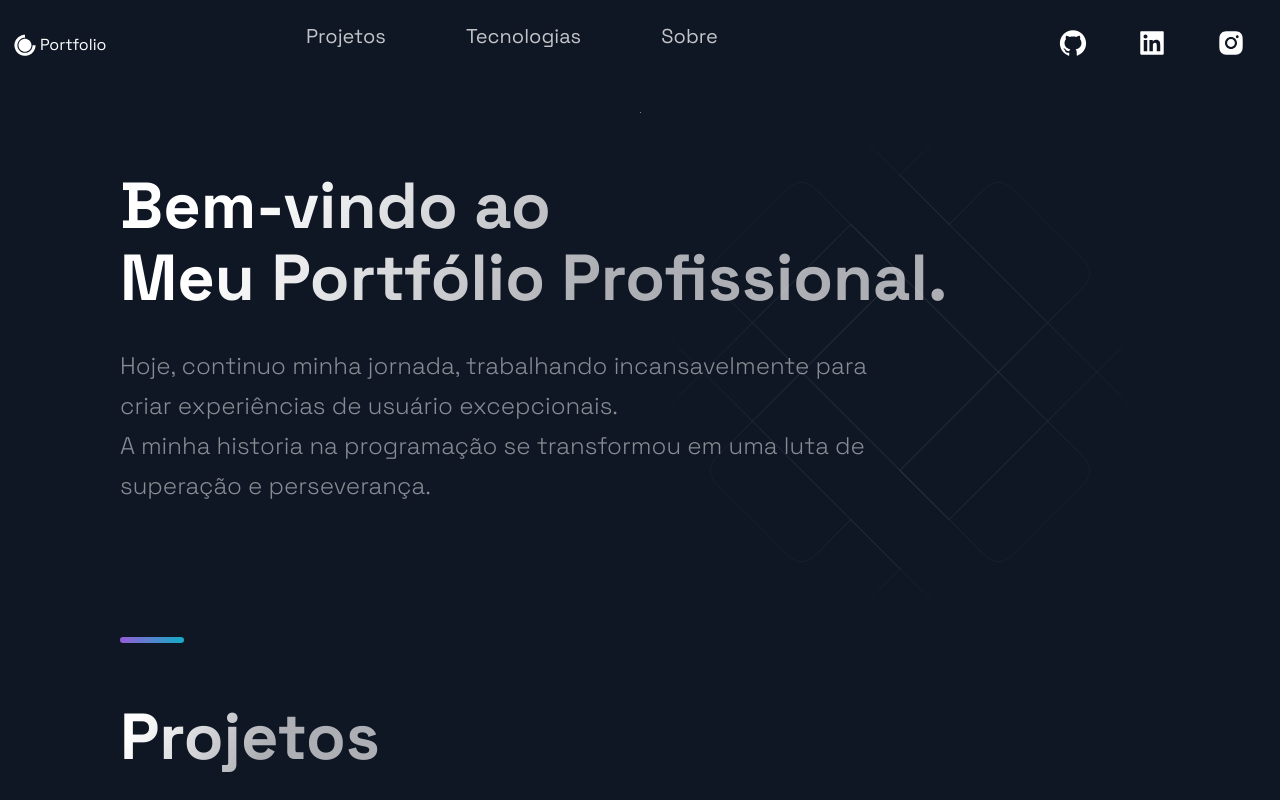
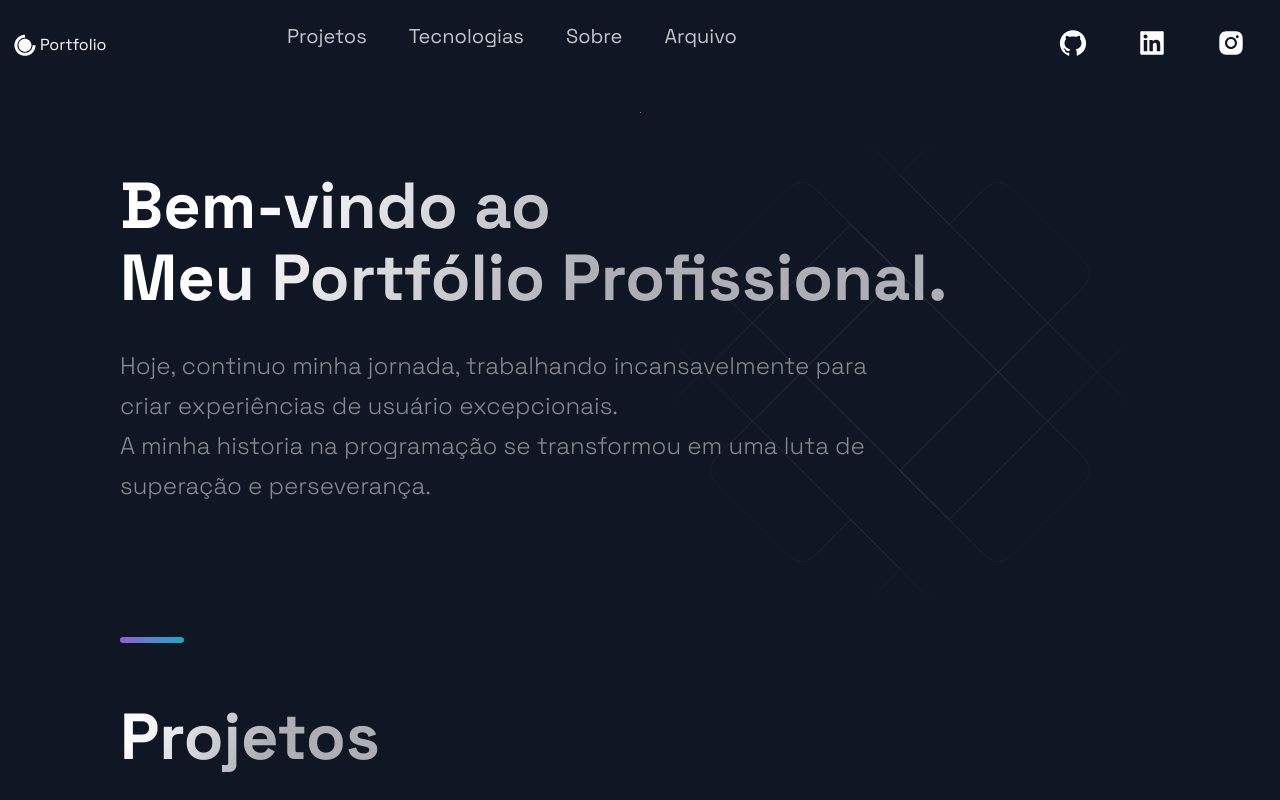
Before and after one commit to ElvisFelix-dev/elvisfelix-portfolio, a Next.js app: page / in a window 1280 px wide. Shown: the top 800 px of the page. Built offline with nearby package versions, Linux system fonts and the light colour scheme.

Commit message:
Update Header.js

```diff
--- a/src/components/Header/Header.js
+++ b/src/components/Header/Header.js
@@ -30,6 +30,11 @@ const Header = () =>  (
           <NavLink>Sobre</NavLink>
         </Link>
       </li>
+      <li>
+        <Link href="#file">
+          <NavLink>Arquivo</NavLink>
+        </Link>
+      </li>
     </Div2>
       <Div3>
         <SocialIcons href="https://github.com/ElvisFelix-dev" target="_blank">
```
